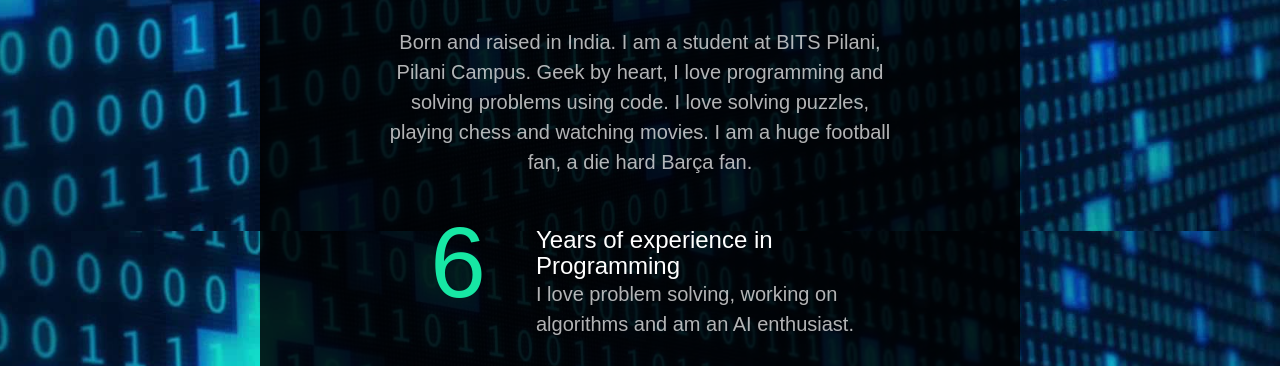
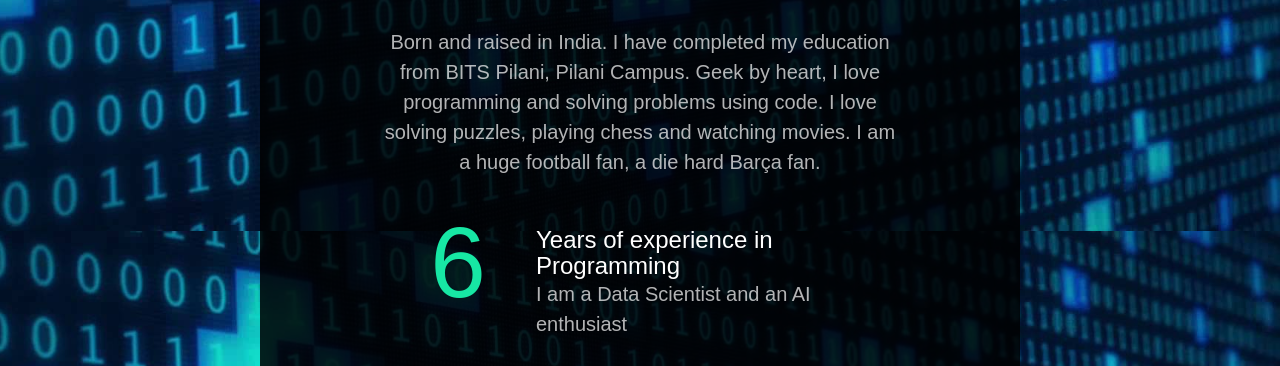
Before and after one commit to thenishantarora/thenishantarora.github.io, a plain HTML site: page index.html in a window 1280 px wide. Shown: the part 569-935 px from the top of the page. Drawn offline with Linux system fonts and the light colour scheme; files whose address does not match are found by name.

Commit message:
Update index.html

```diff
--- a/index.html
+++ b/index.html
@@ -65,7 +65,7 @@
 								<img src="me.jpg" alt="Free HTML5 Wesbite Template by FreeHTML5.co">
 							</figure>
 							<h1>Nishant Arora</h1>
-							<p>Born and raised in India. I am a student at BITS Pilani, Pilani Campus. Geek by heart, I love programming and solving problems using code. I love solving puzzles, playing chess and watching movies. I am a huge football fan, a die hard Barça fan.</p>
+							<p>Born and raised in India. I have completed my education from BITS Pilani, Pilani Campus. Geek by heart, I love programming and solving problems using code. I love solving puzzles, playing chess and watching movies. I am a huge football fan, a die hard Barça fan.</p>
 						</div>
 					</div>
 					<div class="row">
@@ -73,7 +73,7 @@
 							<div class="fh5co-number fh5co-left">6</div>
 							<div class="fh5co-text">
 								<h3 class="border-bottom">Years of experience in Programming</h3>
-								<p>I love problem solving, working on algorithms and am an AI enthusiast.</p>
+								<p>I am a Data Scientist and an AI enthusiast</p>
 							</div>
 						</div>
 					</div>
```
